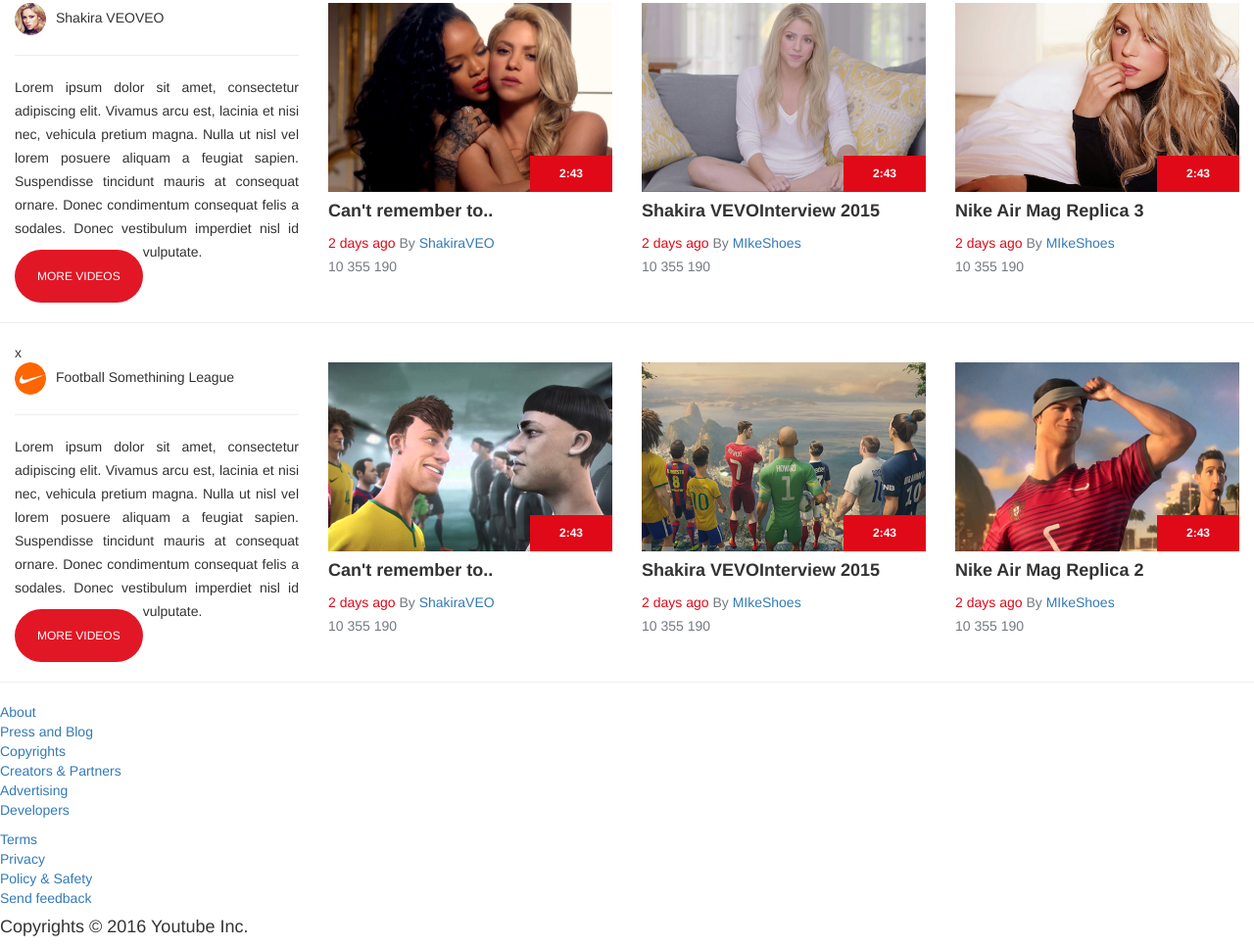
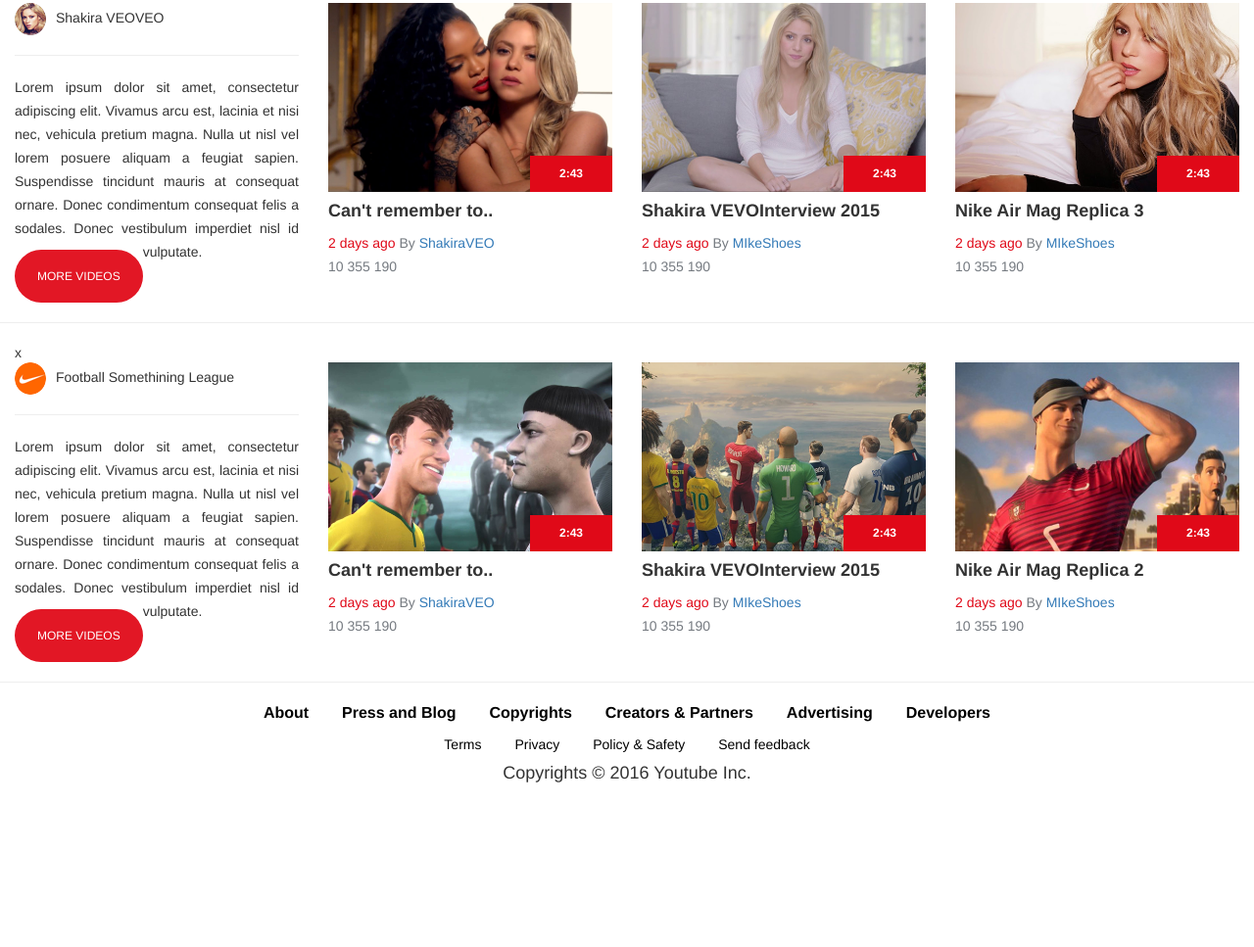
Before and after one commit to carquet/youtube_clone, a plain HTML site: page index.html in a window 1280 px wide. Shown: the part 958-1925 px from the top of the page at 98% size. After the commit the page ends 1797 px from the top, so only its background shows below. Drawn offline with nearby package versions, Linux system fonts and the light colour scheme.

Commit message:
style footer

```diff
--- a/css/main.css
+++ b/css/main.css
@@ -306,3 +306,31 @@ p.views {
 .channel-name img {
 	margin-right: 10px;
 }
+
+/*FOOTER*/
+
+footer {
+	text-align: center;
+	padding: 0 0 30px;
+}
+
+footer li {
+	display: inline;
+	margin: 0 15px;
+}
+
+footer ul:nth-child(1) a {
+	font-size: 16px;
+	font-weight: 600;
+	color: #000;
+}
+
+footer ul:nth-child(2) a {
+	color: #000;
+	margin: 20px 0;
+}
+
+footer ul a:hover {
+	color: #e00918;
+	text-decoration: none;
+}
```
